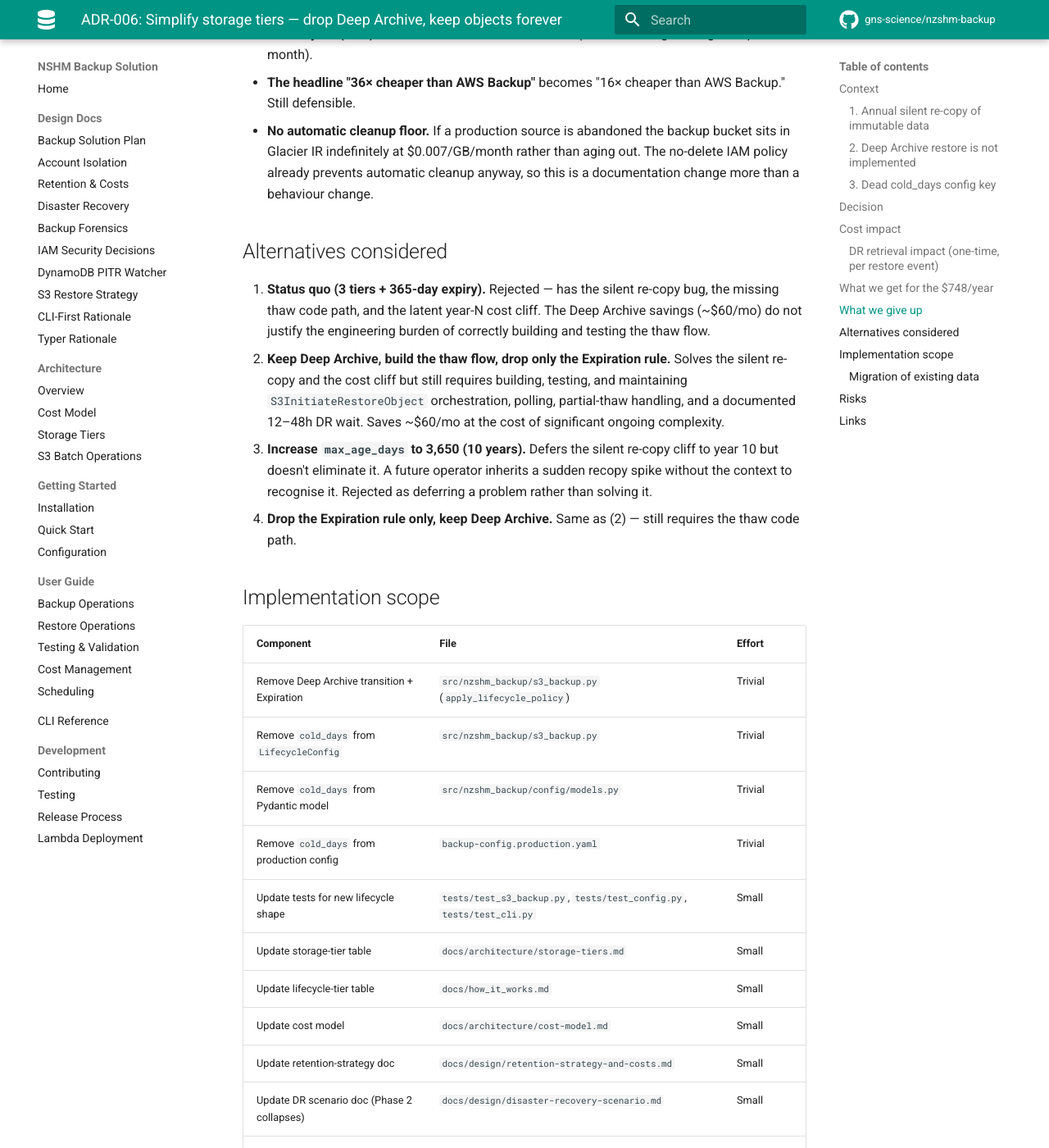
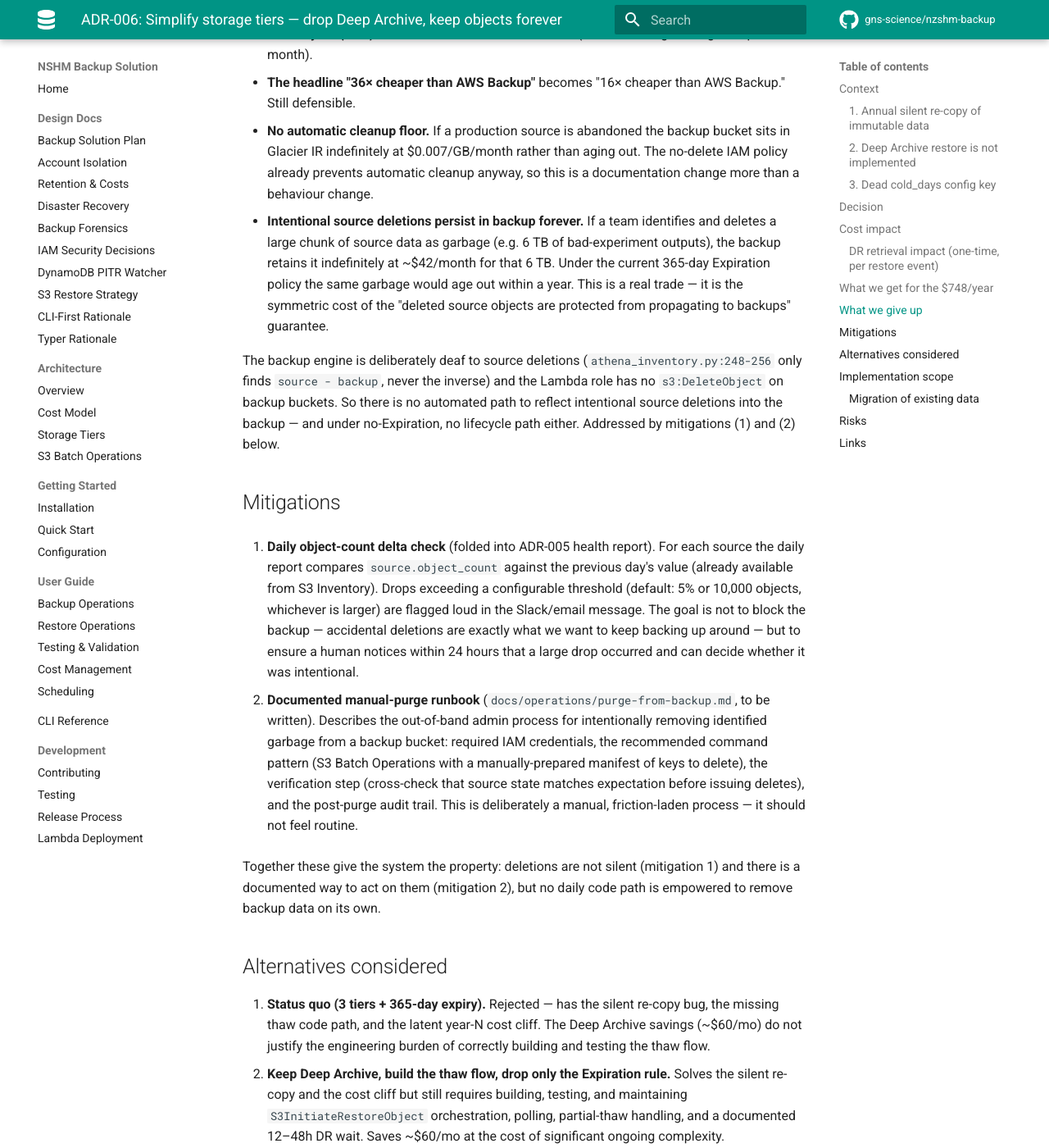
Before and after one commit to GNS-Science/aws-snapshot, an MkDocs documentation site: the page built from docs/design/adr/ADR-006-simplify-storage-tiers-drop-deep-archive.md, in a window 1280 px wide and 1400 px high, scrolled down 3631 px. Shown: the whole window at 82% size. Built offline with MkDocs 1.6.1 and Material for MkDocs 9.7.7, drawn with Linux system fonts in a browser that asks for light colours; comment, search, counter and statistics services are not loaded; the version menu is left out; some of the changed text lies outside the part shown.

Commit message:
docs: ADR-006 — address intentional-deletion tradeoff
Under no-Expiration, intentionally-deleted source data (identified
garbage) persists in the backup bucket forever. This is the symmetric
cost of the "deleted source objects don't propagate to backups"
guarantee, and the original draft glossed over it.

- Add the trade-off explicitly to "What we give up" (~$42/month per
  6 TB of retained garbage, perpetual).
- Add two mitigations: (1) daily object-count delta check in the
  health report so large drops are surfaced within 24 hours; (2) a
  documented manual-purge runbook for intentional removals via
  out-of-band admin action.
- Add a new alternative considered and rejected: "keep a 7-year
  Expiration as a garbage floor" — would reintroduce the silent
  re-copy mechanism the ADR removes, and the manual-purge runbook
  serves the same goal without lifecycle complexity.
- Implementation scope updated with the two mitigation tasks.

```diff
--- a/docs/design/adr/ADR-006-simplify-storage-tiers-drop-deep-archive.md
+++ b/docs/design/adr/ADR-006-simplify-storage-tiers-drop-deep-archive.md
@@ -139,6 +139,49 @@ wait time.
   rather than aging out. The no-delete IAM policy already prevents
   automatic cleanup anyway, so this is a documentation change more than
   a behaviour change.
+- **Intentional source deletions persist in backup forever.** If a team
+  identifies and deletes a large chunk of source data as garbage (e.g.
+  6 TB of bad-experiment outputs), the backup retains it indefinitely
+  at ~$42/month for that 6 TB. Under the current 365-day Expiration
+  policy the same garbage would age out within a year. This is a real
+  trade — it is the symmetric cost of the "deleted source objects are
+  protected from propagating to backups" guarantee.
+
+  The backup engine is deliberately deaf to source deletions
+  (`athena_inventory.py:248-256` only finds `source - backup`, never
+  the inverse) and the Lambda role has no `s3:DeleteObject` on backup
+  buckets. So there is no automated path to reflect intentional source
+  deletions into the backup — and under no-Expiration, no lifecycle
+  path either. Addressed by mitigations (1) and (2) below.
+
+## Mitigations
+
+1. **Daily object-count delta check** (folded into ADR-005 health
+   report). For each source the daily report compares
+   `source.object_count` against the previous day's value (already
+   available from S3 Inventory). Drops exceeding a configurable
+   threshold (default: 5% or 10,000 objects, whichever is larger) are
+   flagged loud in the Slack/email message. The goal is not to block
+   the backup — accidental deletions are exactly what we want to keep
+   backing up around — but to ensure a human notices within 24 hours
+   that a large drop occurred and can decide whether it was
+   intentional.
+
+2. **Documented manual-purge runbook**
+   (`docs/operations/purge-from-backup.md`, to be written). Describes
+   the out-of-band admin process for intentionally removing identified
+   garbage from a backup bucket: required IAM credentials, the
+   recommended command pattern (S3 Batch Operations with a
+   manually-prepared manifest of keys to delete), the verification
+   step (cross-check that source state matches expectation before
+   issuing deletes), and the post-purge audit trail. This is
+   deliberately a manual, friction-laden process — it should not feel
+   routine.
+
+Together these give the system the property: deletions are not
+silent (mitigation 1) and there is a documented way to act on them
+(mitigation 2), but no daily code path is empowered to remove backup
+data on its own.
 
 ## Alternatives considered
 
@@ -156,7 +199,17 @@ wait time.
    re-copy cliff to year 10 but doesn't eliminate it. A future operator
    inherits a sudden recopy spike without the context to recognise it.
    Rejected as deferring a problem rather than solving it.
-4. **Drop the Expiration rule only, keep Deep Archive.** Same as (2) —
+4. **Keep a long Expiration rule (e.g. 7 years) explicitly as a garbage
+   floor.** Would give intentionally-deleted source data an automatic
+   age-out path so it doesn't accumulate forever. Rejected because (a)
+   it reintroduces exactly the silent re-copy mechanism this ADR
+   removes — at the 7-year mark, immutable scientific outputs would
+   begin annual cycling — and (b) the same goal is served by the
+   manual-purge runbook (mitigation 2) without the lifecycle complexity
+   or the future cost cliff. The trade-off here was deliberate:
+   prefer "deletions require human action" over "deletions happen
+   automatically on a 7-year timer."
+5. **Drop the Expiration rule only, keep Deep Archive.** Same as (2) —
    still requires the thaw code path.
 
 ## Implementation scope
@@ -174,6 +227,8 @@ wait time.
 | Update retention-strategy doc | `docs/design/retention-strategy-and-costs.md` | Small |
 | Update DR scenario doc (Phase 2 collapses) | `docs/design/disaster-recovery-scenario.md` | Small |
 | Re-apply lifecycle policy to deployed buckets | One-off via `backup setup` or `aws s3api put-bucket-lifecycle-configuration` | Small |
+| Mitigation 1: object-count delta in health report | `src/nzshm_backup/health_report.py` (see ADR-005) | Small |
+| Mitigation 2: manual-purge runbook | `docs/operations/purge-from-backup.md` (new) | Small |
 
 ### Migration of existing data
 
```
